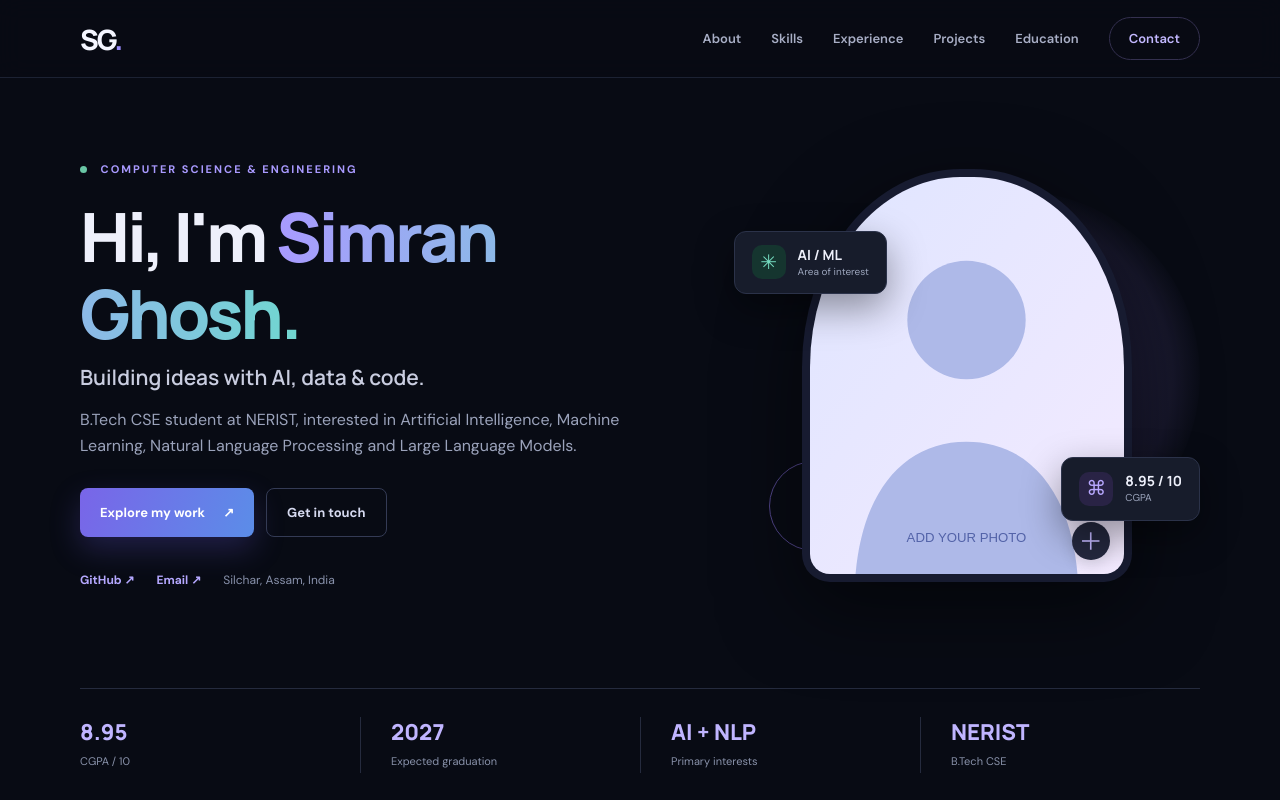
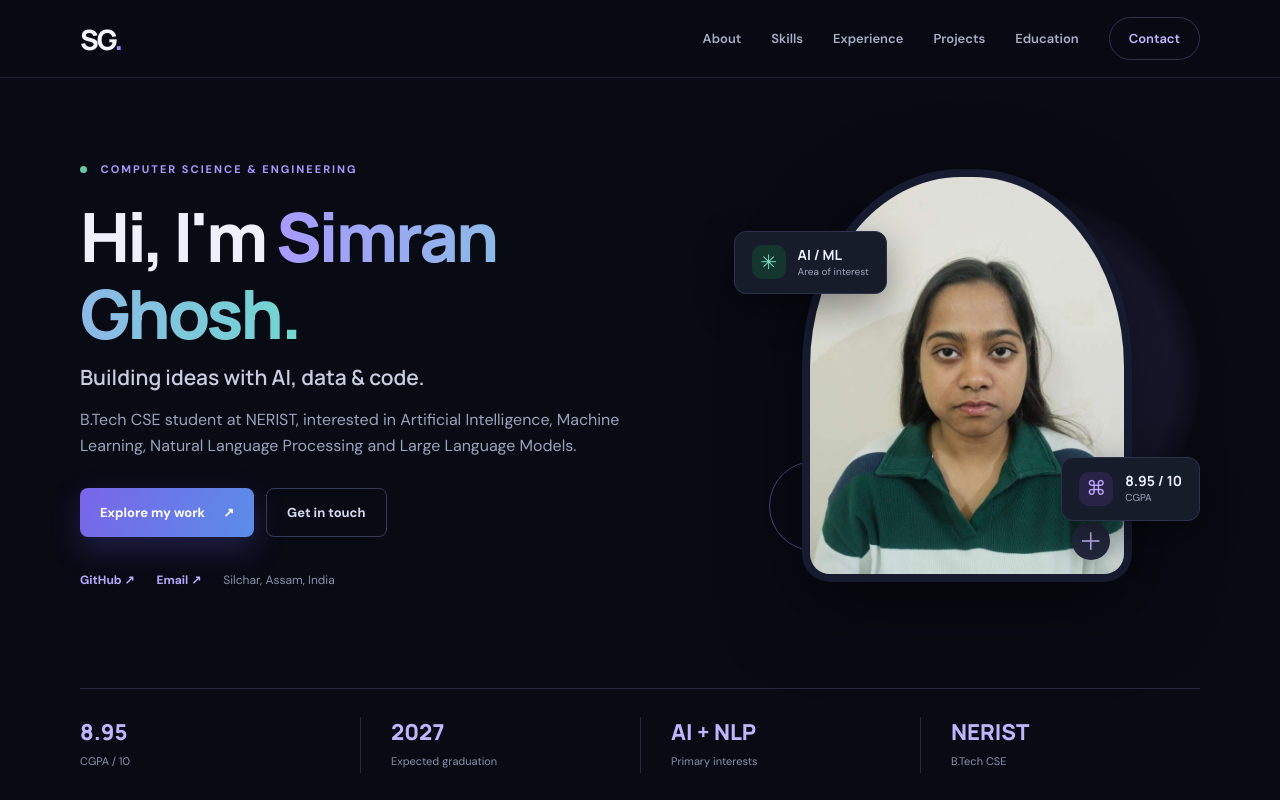
Before and after one commit to Simran-08program/Simran-08program.github.io, a plain HTML site: page index.html in a window 1280 px wide. Shown: the top 800 px of the page. Drawn offline with Linux system fonts and the light colour scheme.

Commit message:
Update index.html

```diff
--- a/index.html
+++ b/index.html
@@ -41,7 +41,7 @@
       </div>
       <div class="hero-visual">
         <div class="photo-frame">
-          <img id="profilePhoto" src="profile-placeholder.svg" alt="Simran Ghosh profile photo placeholder" />
+          <img id="profilePhoto" src="image01.jpg" alt="Simran Ghosh profile photo placeholder" />
           <label class="photo-upload" for="photoInput" title="Choose a profile photo">＋</label>
           <input id="photoInput" type="file" accept="image/*" hidden />
         </div>
```
